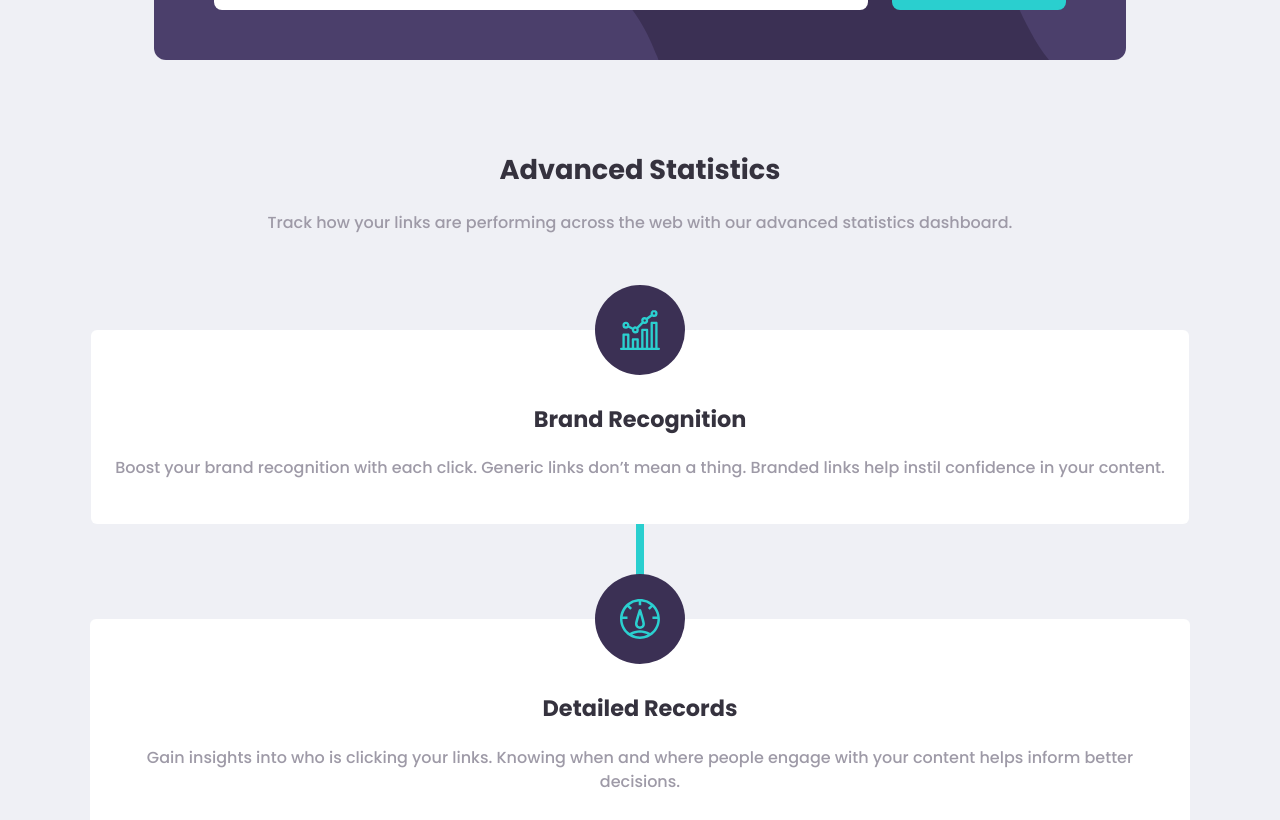
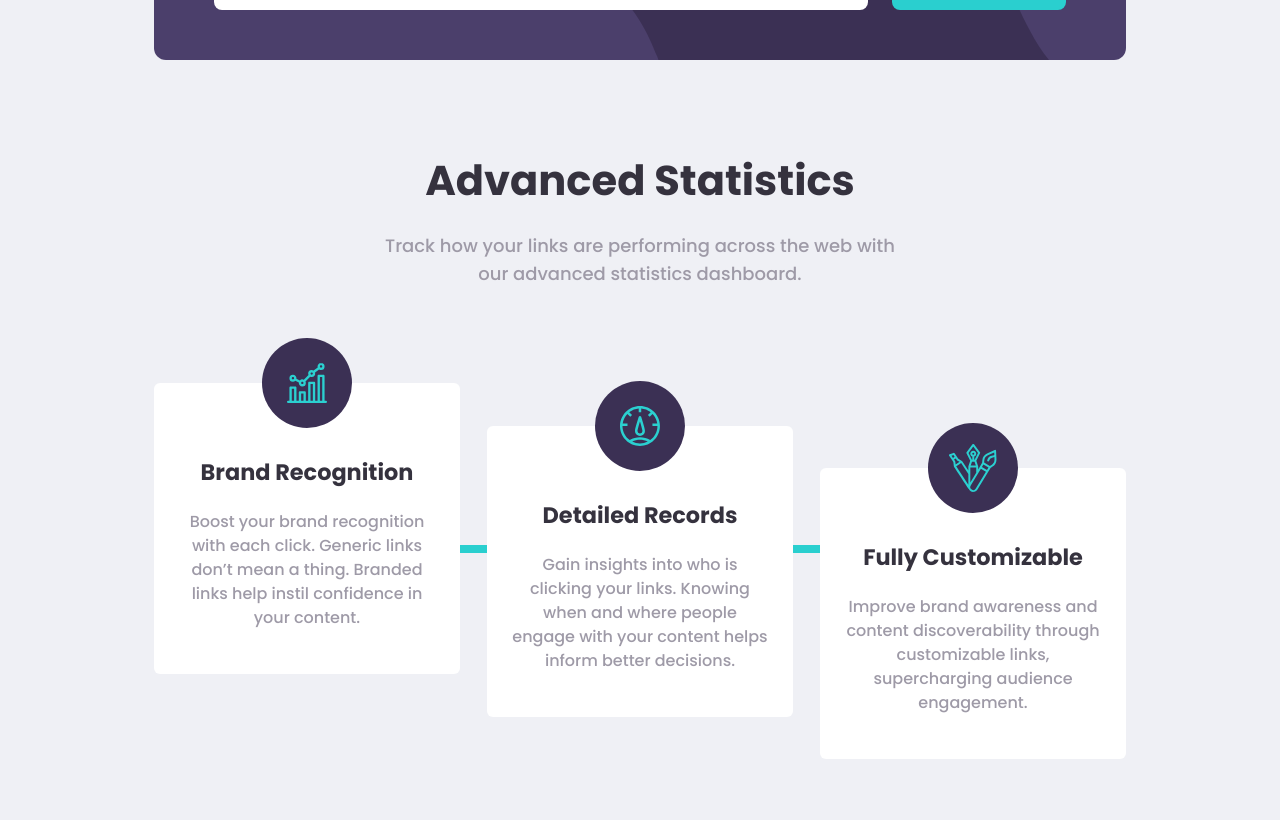
Before and after one commit to AlbertoLed/URL-shortening-API-landing-page, a React (Vite) app: page / in a window 1280 px wide. Shown: the part 860-1680 px from the top of the page. Built offline with nearby package versions, Linux system fonts and the light colour scheme.

Commit message:
Add Advanced Statistics' section styles in Main component

```diff
--- a/src/components/Main.jsx
+++ b/src/components/Main.jsx
@@ -27,22 +27,22 @@ function Main() {
 
             </div>
 
-            <section className="mt-[90px] px-[7%] pb-[80px]">
-                <div className="space-y-5">
-                    <h2 className='text-blue text-3xl font-bold text-center'>Advanced Statistics</h2>
-                    <p className='text-violet-100 text-center'>Track how your links are performing across the web with our advanced statistics dashboard.</p>
+            <section className="mt-[90px] mx-auto w-[86%] pb-[80px] lg:w-[76%] lg:max-w-[1150px]">
+                <div className="space-y-5 max-w-[520px] mx-auto">
+                    <h2 className='text-blue text-3xl font-bold text-center lg:text-5xl'>Advanced Statistics</h2>
+                    <p className='text-violet-100 text-center lg:text-lg'>Track how your links are performing across the web with our advanced statistics dashboard.</p>
                 </div>
-                <div className="relative">
+                <div className="relative mx-auto lg:grid lg:grid-cols-3 lg:grid-rows-1 lg:gap-x-[2.7%] lg:mt-[50px] lg:items-center">
                     {data.map(element =>
                     <Feature
                         key={element.id}
                         title={element.title}
                         text={element.text}
                         image={element.image}
-                        className='relative z-10 pt-[50px]'
+                        className={`relative z-10 mt-[50px] lg:mt-0 ${element.id === 1 && `lg: mb-[85px]`} ${element.id === 3 && `lg:self-end`}`}
                     />)}
-                    <div className="absolute top-[55px] left-1/2 w-[4px] h-[90%] bg-cyan z-0"></div>
-                    <div className="absolute top-[55px] right-1/2 w-[4px] h-[90%] bg-cyan z-0"></div>
+                    <div className="absolute top-[55px] left-1/2 w-[4px] h-[90%] bg-cyan z-0 lg:top-1/2 lg:left-0 lg:w-full lg:h-[4px]"></div>
+                    <div className="absolute top-[55px] right-1/2 w-[4px] h-[90%] bg-cyan z-0 lg:top-auto lg:bottom-1/2 lg:right-0 lg:w-full lg:h-[4px]"></div>
                 </div>
 
             </section>
```
